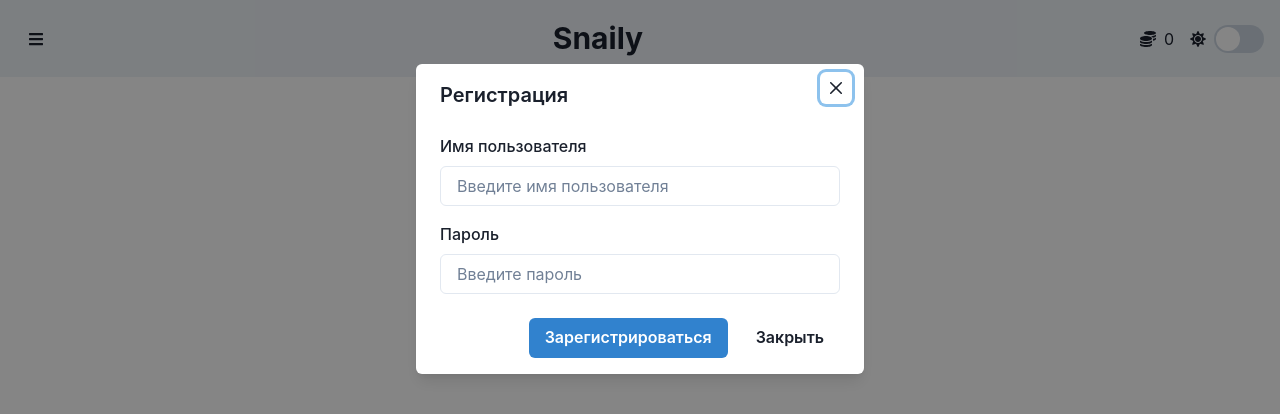
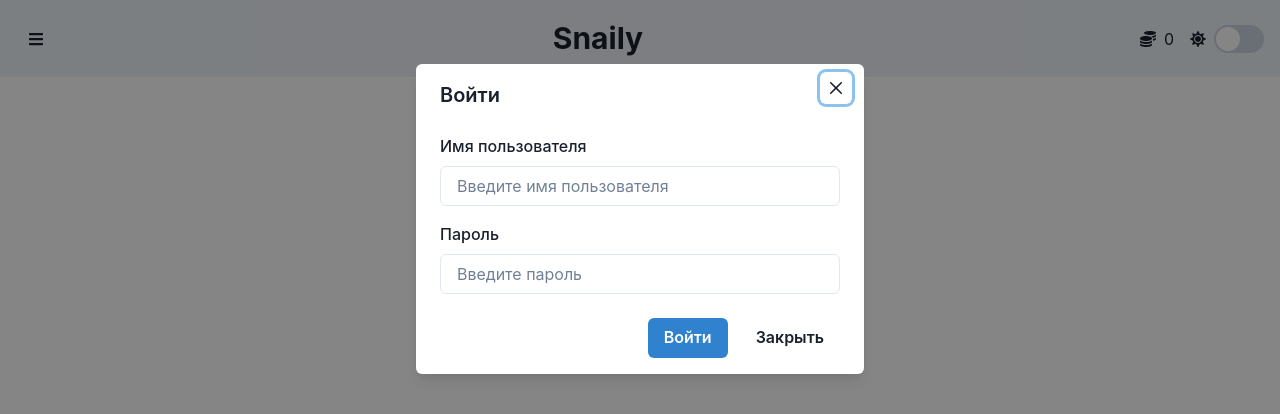
Before and after one commit to snaily418/front, a React (Create React App) app: page / in a window 1280 px wide. Shown: the top 414 px of the page. Built offline with nearby package versions, Linux system fonts and the light colour scheme.

Commit message:
feat: authorization

```diff
--- a/src/App.js
+++ b/src/App.js
@@ -60,6 +60,8 @@
 } from '@chakra-ui/react';
 import { FaPlus, FaTrash, FaSun, FaMoon, FaBars, FaTasks, FaCog, FaCoins, FaComment } from 'react-icons/fa';
 import { BiEdit } from 'react-icons/bi';
+
+import Authorization from "./screens/Authorization"
 
 function App() {
   const { colorMode, toggleColorMode } = useColorMode();
@@ -201,40 +203,7 @@
 
   return (
     <Box>
-      <Modal isOpen={isRegistrationModalOpen} onClose={() => setIsRegistrationModalOpen(false)}>
-        <ModalOverlay />
-        <ModalContent>
-          <ModalHeader>Регистрация</ModalHeader>
-          <ModalCloseButton />
-          <ModalBody>
-            <FormControl>
-              <FormLabel>Имя пользователя</FormLabel>
-              <Input
-                value={username}
-                onChange={(e) => setUsername(e.target.value)}
-                placeholder="Введите имя пользователя"
-              />
-            </FormControl>
-            <FormControl mt={4}>
-              <FormLabel>Пароль</FormLabel>
-              <Input
-                type="password"
-                value={password}
-                onChange={(e) => setPassword(e.target.value)}
-                placeholder="Введите пароль"
-              />
-            </FormControl>
-          </ModalBody>
-          <ModalFooter>
-            <Button colorScheme="blue" mr={3} onClick={handleRegistration}>
-              Зарегистрироваться
-            </Button>
-            <Button variant="ghost" onClick={() => setIsRegistrationModalOpen(false)}>
-              Закрыть
-            </Button>
-          </ModalFooter>
-        </ModalContent>
-      </Modal>
+            <Authorization isOpen={isRegistrationModalOpen} setIsOpen={setIsRegistrationModalOpen} />
 
       <Flex direction="column" h="100vh">
         <Flex align="center" justify="space-between" p={4} bg={useColorModeValue('gray.100', 'gray.700')}>
--- a/src/api/api.js
+++ b/src/api/api.js
@@ -1,7 +1,7 @@
 import axios from "axios";
 import React from "react";
 
-export const BASEURL = "http://localhost:5000";
+export const BASEURL = "http://localhost:8000";
 
 export const request = (method, url, data = null, auth = true, long = false) =>
   axios.request({
--- a/src/api/auth.js
+++ b/src/api/auth.js
@@ -1,4 +1,4 @@
 import { request } from "./api";
 
 export const auth = (username, password) =>
-  request("post", "/auth", { username, password }, false);
+  request("post", "/token", { username, password }, false);
--- a/src/screens/Authorization.js
+++ b/src/screens/Authorization.js
@@ -86,7 +86,7 @@
 
   const handleAuth = () => {
     auth(username, password).then((response) => {
-      localStorage.setItem("token", response.data?.token);
+      localStorage.setItem("token", response.data?.access_token);
 
       getCategories()
         .then((response) => {
```
